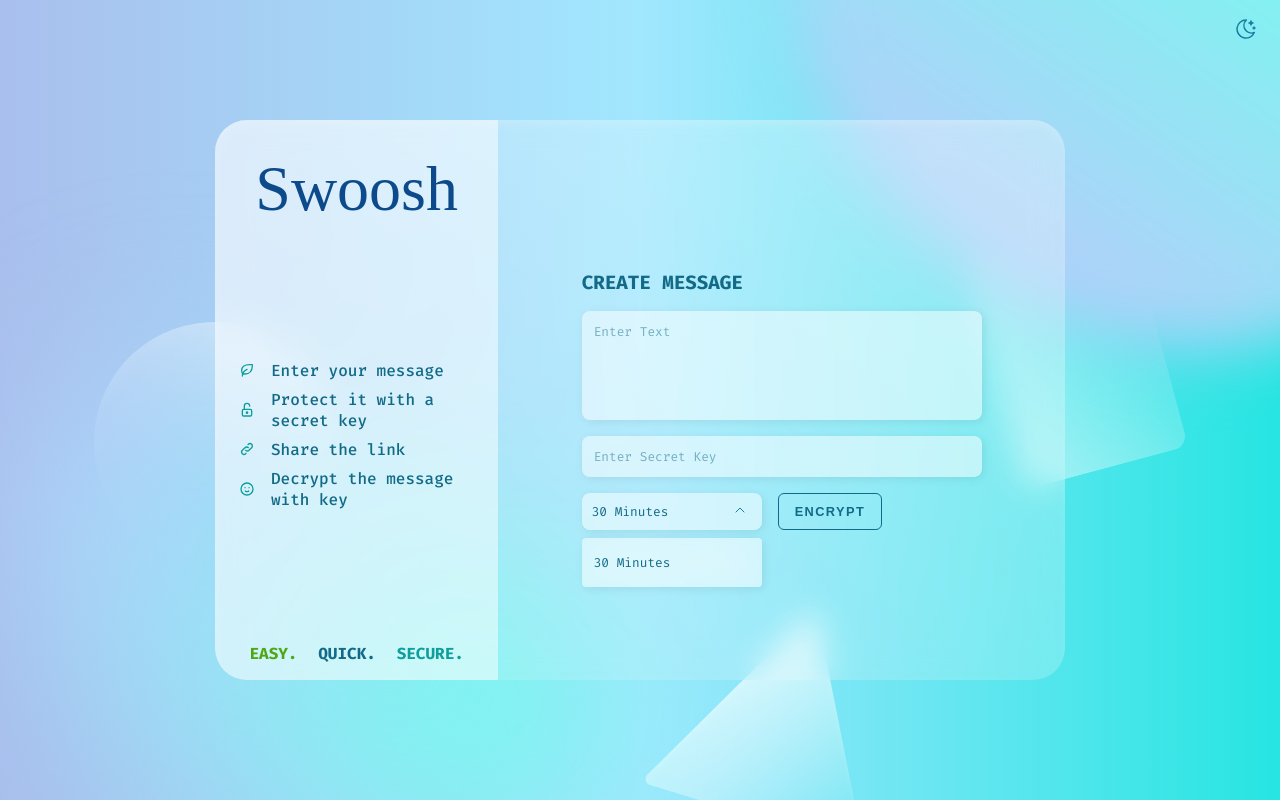
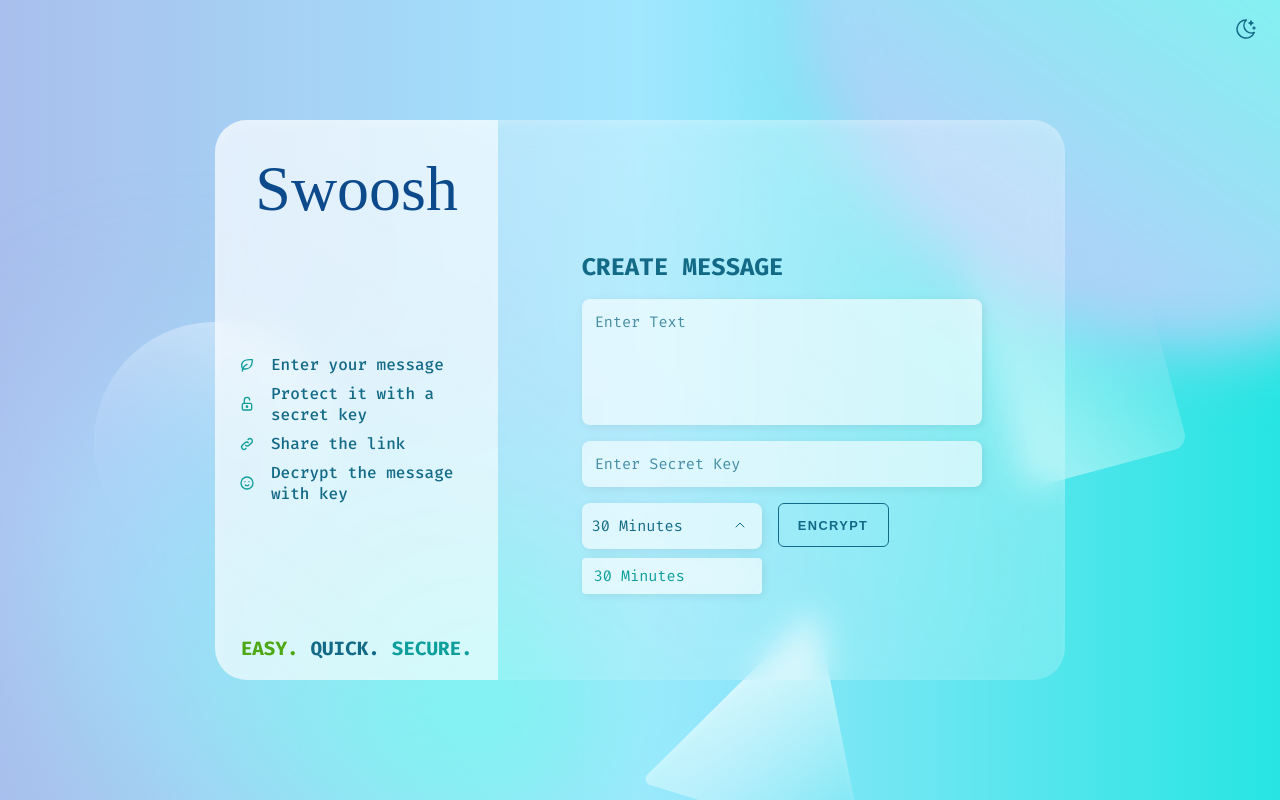
Before and after one commit to singlarobin/text-encryptor, a React (Create React App) app: page /#/ in a window 1280 px wide. Both pictures are taken after a click on the button 739 px from the left and 511 px from the top of the page. Built offline with nearby package versions, Linux system fonts and the light colour scheme; a web font is replaced by a local one.

Commit message:
Add throttle and update styles Changes - Add throttle util function - Update styles of input, button and select - Update some color values

```diff
--- a/src/components/button/index.js
+++ b/src/components/button/index.js
@@ -4,8 +4,8 @@ import classes from './styles.module.css';
 const Button = React.memo(props => {
     const { children, style, onClick } = props;
 
-    return <button className={classes.buttonContent} style={style} onClick={onClick}>
-        <span>{children}</span>
+    return <button className={classes.button} style={style} onClick={onClick}>
+        {children}
     </button>;
 });
 
--- a/src/components/button/styles.module.css
+++ b/src/components/button/styles.module.css
@@ -1,4 +1,4 @@
-.buttonContent {
+.button {
     color: var(--text-normal);
     background-color: transparent;
     font-size: 0.8rem;
@@ -7,32 +7,14 @@
     font-weight: 600;
     border: 1px solid var(--text-normal);
     outline: none;
-    padding: 0.65rem 1rem;
-    /* box-shadow: var(--button-shadow); */
+    padding: 0.85rem 1.2rem;
     border-radius: 6px;
+    box-shadow: none;
     transition: box-shadow var(--transition-duration), background-color var(--transition-duration), color var(--transition-duration);
 }
 
-.buttonContent:hover,
-.buttonContent:focus {
-    /* box-shadow: var(--button-shadow-hover); */
+.button:hover,
+.button:focus {
     cursor: pointer;
-    /* transition: box-shadow var(--transition-duration); */
+    box-shadow: var(--shadow);
 }
-
-.buttonContent span {
-    display: inline-block;
-    transform: scale(1);
-    transition: transform var(--transition-duration);
-}
-
-.buttonContent:hover span,
-.buttonContent:focus span {
-    transform: scale(0.98);
-    transition: transform var(--transition-duration);
-}
-
-.buttonContent:active span {
-    transform: scale(1.04);
-    transition: transform var(--transition-duration);
-}
--- a/src/components/footer/styles.module.css
+++ b/src/components/footer/styles.module.css
@@ -32,5 +32,6 @@
 @media screen and (min-width: 1024px) {
     .footerContainer {
         width: 20vw;
+        font-size: 1.2rem;
     }
 }
--- a/src/components/generate/styles.module.css
+++ b/src/components/generate/styles.module.css
@@ -61,9 +61,10 @@
 
     .generatorHeading {
         display: block;
-        font-size: 1.2rem;
+        font-size: 1.5rem;
         font-weight: bold;
         color: var(--text-highlight-2);
+        transition: color var(--transition-duration);
     }
 
     .container {
--- a/src/components/iconButton/styles.module.css
+++ b/src/components/iconButton/styles.module.css
@@ -4,10 +4,10 @@
     box-shadow: none;
     background-color: transparent;
     cursor: pointer;
-    filter: brightness(120%);
+    filter: brightness(1);
     transition: background-color var(--transition-duration), filter var(--transition-duration);
 }
 
 .iconButton:hover {
-    filter: brightness(80%);
+    filter: brightness(0.85);
 }
--- a/src/components/input/styles.module.css
+++ b/src/components/input/styles.module.css
@@ -5,19 +5,26 @@
     background: var(--glass-gradient-2);
     font-size: 0.8rem;
     border-radius: 0.5rem;
-    border: none;
+    border: 1px solid transparent;
     outline: none;
     resize: none;
     box-shadow: var(--input-container-box-shadow);
-    transition: box-shadow var(--transition-duration), background-color var(--transition-duration), color var(--transition-duration);
+    transition: box-shadow var(--transition-duration), background-color var(--transition-duration), color var(--transition-duration), border 0.15s;
 }
 
-.inputContent:active, .inputContent:focus {
-    background: rgba(255, 255, 255, 0.1);
+.inputContent:active,
+.inputContent:focus {
+    border-color: var(--text-normal);
 }
 
 .inputContent::placeholder {
-    opacity: 0.5;
+    opacity: 0.75;
     color: var(--text-normal);
     transition: color var(--transition-duration);
 }
+
+@media (min-width: 1024px) {
+    .inputContent {
+        font-size: 0.95rem;
+    }
+}
--- a/src/components/page/index.js
+++ b/src/components/page/index.js
@@ -10,6 +10,7 @@ import Footer from '../footer';
 import Triangle from '../../assets/shapes/triangle';
 import Rectangle from '../../assets/shapes/rectangle';
 import Circle from '../../assets/shapes/circle';
+import { throttle } from '../../utils';
 
 const Page = props => {
     const [darkMode, setDarkMode] = useState(false);
@@ -26,13 +27,13 @@ const Page = props => {
         return () => window.removeEventListener('resize', handlePageResize);
     }, []);
 
-    const handlePageResize = () => {
+    const handlePageResize = throttle(() => {
         setWebViewDimensions(
-            window.innerWidth >= 768
+            window.innerWidth >= 1024
                 ? webViewRef?.current?.getBoundingClientRect()
                 : null
         );
-    };
+    }, 100);
 
     const loadTheme = () => {
         const currTheme = getTheme();
--- a/src/components/page/styles.module.css
+++ b/src/components/page/styles.module.css
@@ -137,6 +137,9 @@
 }
 
 @media screen and (min-width: 1024px) {
+    .pageContent {
+        overflow: hidden;
+    }
 
     .mobileView {
         display: none;
--- a/src/components/select/index.js
+++ b/src/components/select/index.js
@@ -46,8 +46,8 @@ const Select = props => {
                                 key: index,
                             })}
                             style={{
-                                color: selectedItem === item[1] && themed('#136A87', '#A3F8FF'),
-                                opacity: highlightedIndex === index && themed('0.3', '0.7')
+                                color: selectedItem === item[1] && themed('#0E9E9C', '#A3F8FF'),
+                                filter: highlightedIndex === index && 'brightness(0.9)'
                             }}>
                             {item[1].name}
                         </div>)}
--- a/src/components/select/styles.module.css
+++ b/src/components/select/styles.module.css
@@ -6,7 +6,7 @@
     display: flex;
     justify-content: space-between;
     background: var(--glass-gradient-2);
-    padding: 0.5rem;
+    padding: 0.75rem 0.5rem;
     border-radius: 0.5rem;
     box-shadow: var(--input-container-box-shadow);
     transition: box-shadow var(--transition-duration);
@@ -27,7 +27,7 @@
 
 .selectInput::placeholder {
     color: var(--text-heading-2);
-    opacity: 0.6;
+    opacity: 0.75;
     transition: color var(--transition-duration);
 }
 
@@ -47,13 +47,14 @@
 .selectListItem {
     font-size: 0.8rem;
     font-family: inherit;
-    color: var(--text-highlight-3);
+    color: var(--text);
     background: var(--glass-gradient-2);
-    padding: 1rem 0.75rem;
+    padding: 0.5rem 0.75rem;
     outline: none;
     border: none;
     box-shadow: none;
-    transition: color var(--transition-duration), background-color var(--transition-duration);
+    filter: brightness(1);
+    transition: color var(--transition-duration), background-color var(--transition-duration), filter var(--transition-duration);
 }
 
 .selectListItem:first-of-type {
@@ -67,5 +68,11 @@
 }
 
 .selectListItem:hover {
-    opacity: 0.3;
+    filter: brightness(0.9);
 }
+
+@media (min-width: 1024px) {
+    .selectInput, .selectListItem {
+        font-size: 0.95rem;
+    }
+}
--- a/src/index.css
+++ b/src/index.css
@@ -13,13 +13,13 @@
     --text-contrast: #fcfaf2;
     --text-prominent: #000;
     --text-light: #fff;
-    --text: #191919;
+    --text: #091b25;
     --text-obscure: #666;
     --text-obscurer: #888;
     --text-opposite: #e6e6e6;
     --card-shadow: 0px 2px 1px -1px rgba(255, 255, 255, 0.2), 0px 1px 1px 0px rgba(0, 0, 0, 0.14), 0px 1px 3px 0px rgba(0, 0, 0, 0.12);
     --card-shadow-hover: 0px 4px 3px -3px rgba(255, 255, 255, 0.2), 0px 3px 3px 0px rgba(0, 0, 0, 0.14), 0px 3px 5px 0px rgba(0, 0, 0, 0.12);
-    --shadow: 0px 0px 6px rgba(0, 0, 0, 0.15);
+    --shadow: 0px 0px 10px rgba(0, 0, 0, 0.2);
     --theme-color: #ce185e;
     --theme-color-obscure: #ce185e9f;
     --secondary-theme-color: #148077;
@@ -38,7 +38,7 @@
 
     --glass-color: #FFF;
     --glass-gradient: linear-gradient(to right top, rgba(255, 255, 255, 0.1), rgba(255, 255, 255, 0.3));
-    --glass-gradient-2: rgba(255, 255, 255, 0.5);
+    --glass-gradient-2: rgba(255, 255, 255, 0.6);
 
 
     --rectangle-gradient: linear-gradient(to right bottom, rgba(255, 255, 255, 0.1), rgba(255, 255, 255, 0.3));
@@ -70,7 +70,7 @@
     --button-color: rgb(175, 175, 175);
     --button-color-hover: rgb(100, 100, 100);
     /* non-color constants */
-    --transition-duration: 0.25s;
+    --transition-duration: 0.15s;
 }
 
 [theme-mode="dark"] {
@@ -79,7 +79,7 @@
     --card-container-bg: #112733;
     --dialog-bg: #1f3b4b;
     --overlay-bg: #2d59723f;
-    --text-contrast: #061f2c;
+    --text-contrast: #7f8e96;
     --text-prominent: #fff;
     --text-light: #f7f7f7;
     --text: #efefef;
@@ -88,7 +88,7 @@
     --text-opposite: #091b25;
     --card-shadow: 0px 2px 1px -1px rgba(0, 0, 0, 0.2), 0px 1px 1px 0px rgba(0, 0, 0, 0.14), 0px 1px 3px 0px rgba(0, 0, 0, 0.12);
     --card-shadow-hover: 0px 4px 3px -3px rgba(0, 0, 0, 0.2), 0px 3px 3px 0px rgba(0, 0, 0, 0.14), 0px 3px 5px 0px rgba(0, 0, 0, 0.12);
-    --shadow: 0px 0px 8px #191919;
+    --shadow: 0px 0px 10px #19191946;
     --theme-color: #e23678;
     --theme-color-obscure: #e23678a7;
     --secondary-theme-color: #36b6ab;
@@ -100,19 +100,19 @@
     --text-normal: #A3F8FF;
 
     --text-highlight-1: #C1FBFF;
-    --text-highlight-2: #A3F8FF;
+    --text-highlight-2: #5AE9FF;
     --text-highlight-3: #6CFFEC;
     --background-gradient: linear-gradient(to right, var(--accent-color-1), var(--accent-color-2));
 
     --glass-color: #FFF;
     --glass-gradient: linear-gradient(to right top, rgba(255, 255, 255, 0.1), rgba(255, 255, 255, 0.3));
-    --glass-gradient-2: rgba(255, 255, 255, 0.2);
+    --glass-gradient-2: rgba(255, 255, 255, 0.25);
 
     --ellipse-color-1: #0D4A8C;
     --ellipse-color-2: #2EA798;
     --ellipse-gradient: linear-gradient(to right, var(--ellipse-color-1), var(--ellipse-color-2));
 
-    --input-container-box-shadow: 0px 1px 10px #00000014;
+    --input-container-box-shadow: 2px 2px 10px #00000010;
 
     --component-border: #FFFFFF59;
     --skeleton-color: #202020;
--- a/src/utils/index.js
+++ b/src/utils/index.js
@@ -21,8 +21,26 @@ const copyText = (textToCopy) => {
     return error;
 };
 
+const throttle = (cb, delay, ...args) => {
+    let shouldCallCb = true;
+    const prevArgs = args;
+    // eslint-disable-next-line no-unused-vars
+    return function () {
+        const context = this;
+        const newArgs = [].slice.apply(arguments);
+        if (shouldCallCb) {
+            cb.apply(context, [...prevArgs, ...newArgs]);
+            shouldCallCb = false;
+            setTimeout(() => {
+                shouldCallCb = true;
+            }, delay);
+        }
+    };
+};
+
 export {
     isEmptyString,
     isEmptyObject,
-    copyText
+    copyText,
+    throttle,
 };
```
